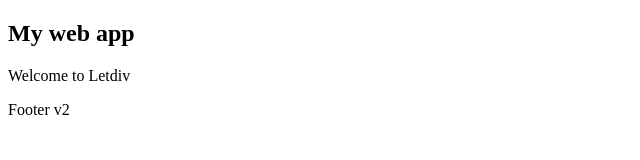
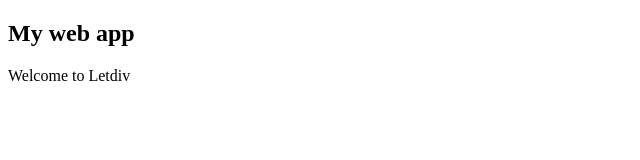
Before and after one commit to trunghieu0207/my-web-app, a plain HTML site: page index.html in a window 1280 px wide. Shown: the full height of the page, 0-640 px from the left. Drawn offline with Linux system fonts and the light colour scheme.

Commit message:
Revert "Add footer v1"
This reverts commit d54d27423106388edc3497c067ff4cb3dd03a643.

```diff
--- a/index.html
+++ b/index.html
@@ -8,6 +8,5 @@
 <body>
     <h2>My web app</h2>
     <p>Welcome to Letdiv</p>
-    <footer>Footer v2</footer>
 </body>
 </html>
```
